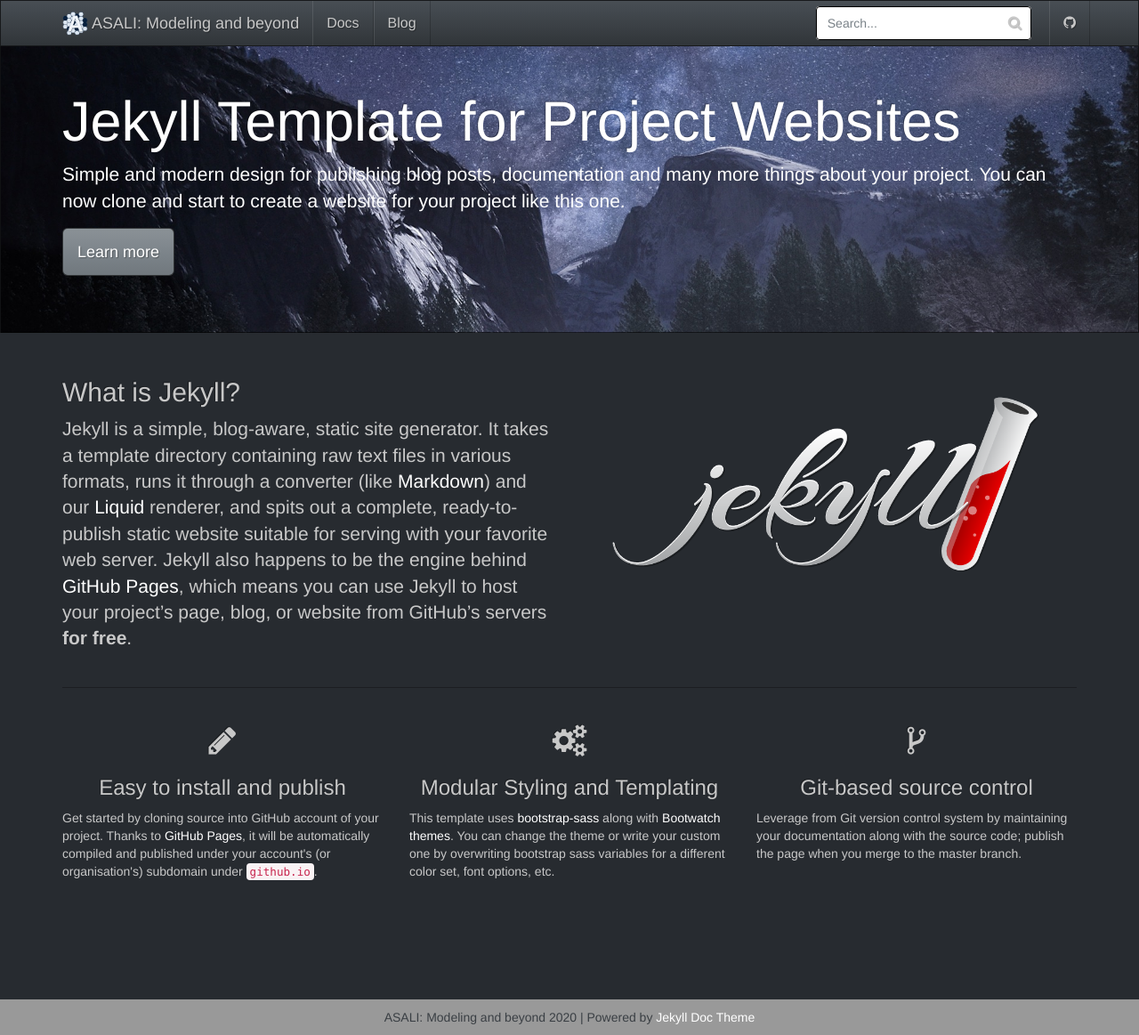
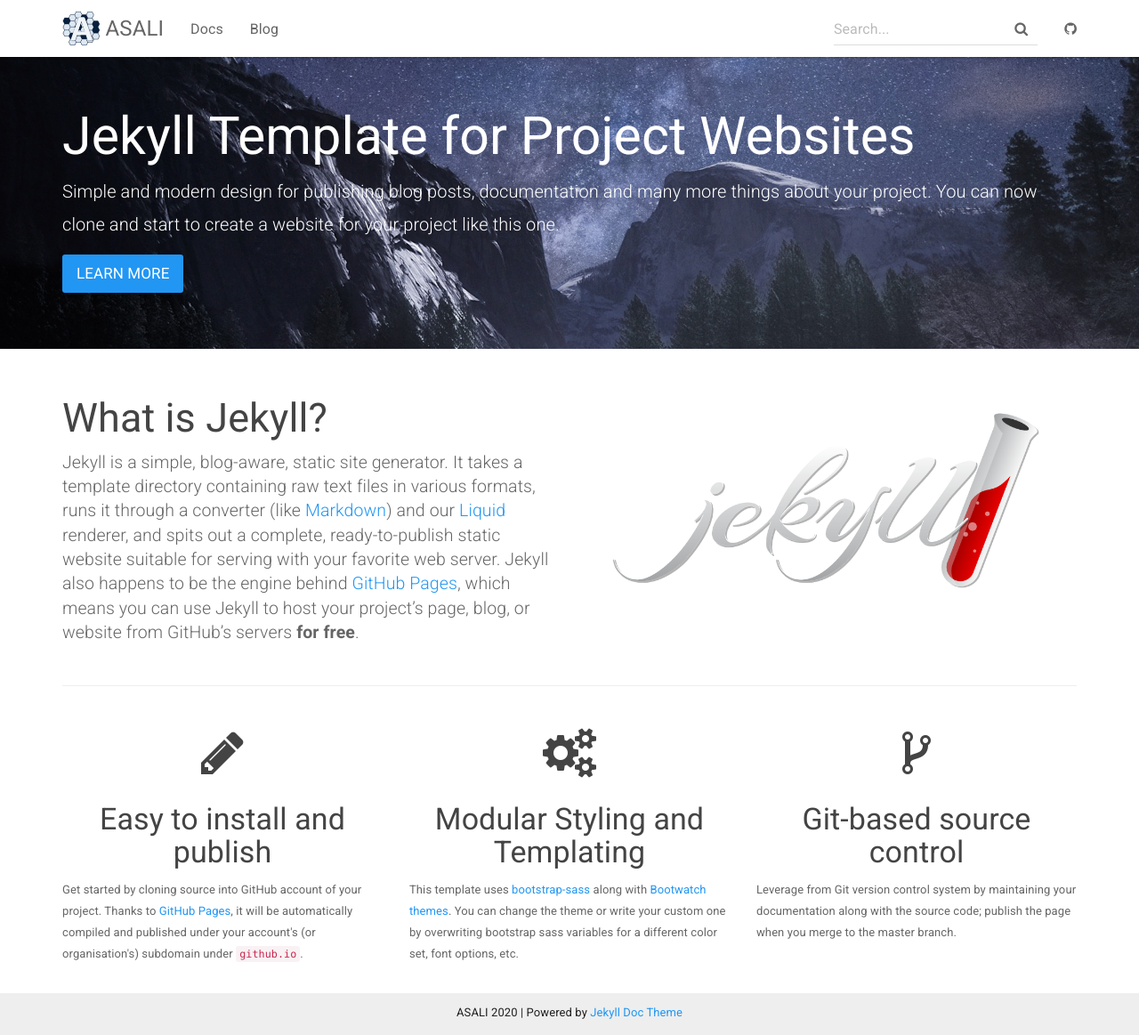
Before and after one commit to srebughini/ASALI, a Jekyll site: the page built from index.html, in a window 1280 px wide and 1163 px high. Shown: the whole window at 89% size. Built offline with Jekyll 4.4.1, drawn with Linux system fonts in a browser that asks for light colours.

Commit message:
Update _config.yml

```diff
--- a/_config.yml
+++ b/_config.yml
@@ -1,21 +1,19 @@
 # Site settings
-title: "ASALI: Modeling and beyond"
+title: ASALI
 email: ste.rebu@outlook.it
-description: "Open-source code for engineers, chemists and students working on the modeling of gas phase mixture"
+description: >
+  Jekyll Template for Project Websites
+  providing documentation and blog post pages.
 lang: en-US
 
-baseurl: /ASALI # the subpath of your site, e.g. /blog/
-
-url: https://srebughini.github.io/ASALI/ # the base hostname & protocol for your site
-
+baseurl: "/ASALI" # the subpath of your site, e.g. /blog/
+url: https://srebughini.github.io/ASALI # the base hostname & protocol for your site
 git_address: https://github.com/srebughini/ASALI
-
 git_edit_address: https://github.com/srebughini/ASALI/blob/gh-pages
 
 # theme options from https://bootswatch.com/3/
 # comment out this to use default Bootstrap
-
-bootwatch: slate # cerulean cosmo custom cyborg darkly flatly journal lumen readable sandstone simplex slate solar spacelab superhero united yeti
+bootwatch: paper # cerulean cosmo custom cyborg darkly flatly journal lumen readable sandstone simplex slate solar spacelab superhero united yeti
 
 # Build settings
 markdown: kramdown
```
